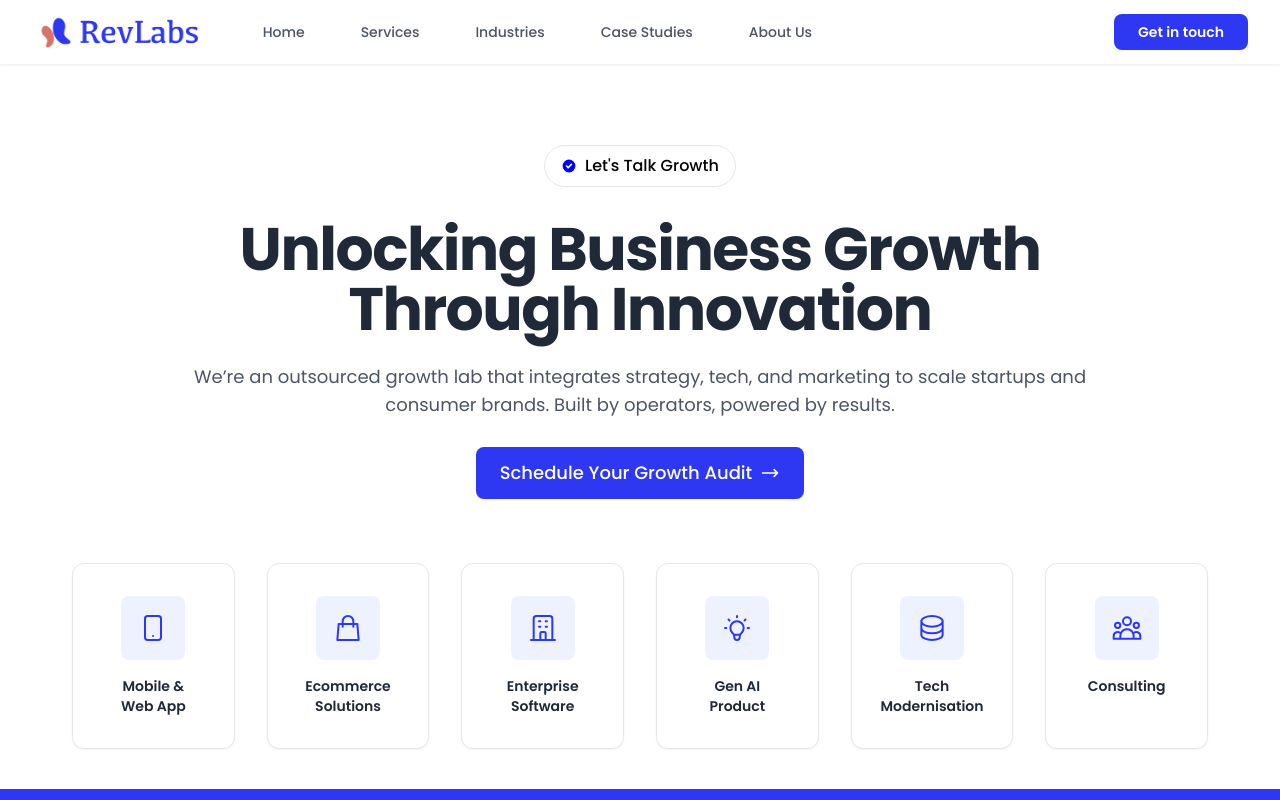
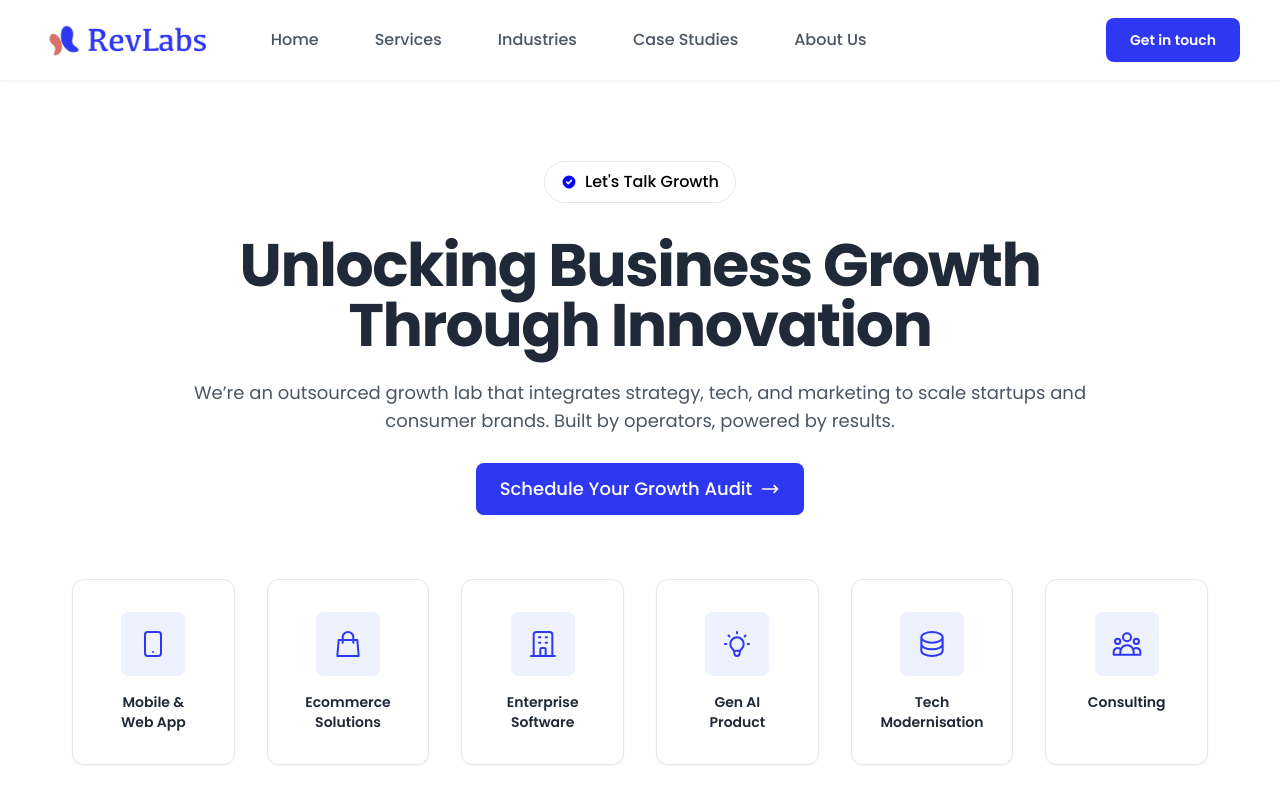
Before and after one commit to Rutetid/Revlabs, a React (Vite) app: page / in a window 1280 px wide. Shown: the top 800 px of the page. Built offline with nearby package versions, Linux system fonts and the light colour scheme; a web font is replaced by a local one.

Commit message:
updated navbar design

```diff
--- a/src/components/Navbar.jsx
+++ b/src/components/Navbar.jsx
@@ -13,8 +13,8 @@ const Navbar = () => {
 
   return (
     <header className="bg-white shadow-sm sticky top-0 z-50 font-poppins border-b border-gray-100">
-      <div className="max-w-7xl mx-auto px-4 sm:px-6 lg:px-8">
-        <div className="flex items-center justify-between h-16">
+      <div className="mx-auto px-4 sm:px-6 lg:px-10">
+        <div className="flex items-center justify-between h-20">
           {/* Left Section: Logo and Navigation */}
           <div className="flex items-center space-x-12">
             {" "}
@@ -32,7 +32,7 @@ const Navbar = () => {
                 <a
                   key={item.name}
                   href={item.href}
-                  className="text-text-secondary hover:text-primary px-3 py-2 font-medium transition-colors duration-200 text-sm"
+                  className="text-text-secondary hover:text-primary px-3 py-2 font-medium transition-colors duration-200 text-md"
                 >
                   {item.name}
                 </a>
@@ -41,7 +41,7 @@ const Navbar = () => {
           </div>{" "}
           {/* Right Section: CTA Button */}
           <div className="hidden md:block ml-auto">
-            <button className="bg-primary text-white hover:bg-primary-dark px-6 py-2 text-sm font-semibold rounded-lg transition-all duration-200 focus:outline-none focus:ring-2 focus:ring-offset-2 focus:ring-primary shadow-sm hover:shadow-md">
+            <button className="bg-primary text-white hover:bg-primary-dark px-6 py-3 text-sm font-semibold rounded-lg transition-all duration-200 focus:outline-none focus:ring-2 focus:ring-offset-2 focus:ring-primary shadow-sm hover:shadow-md">
               Get in touch
             </button>
           </div>
```
